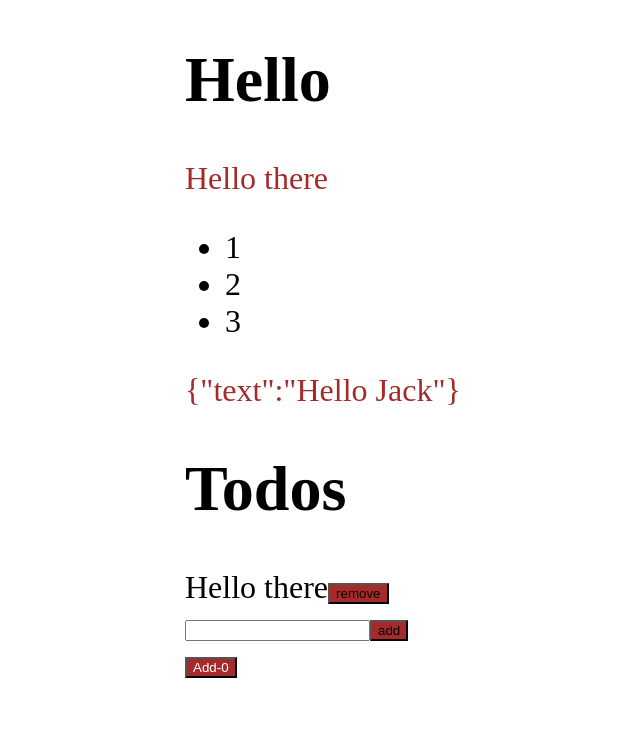
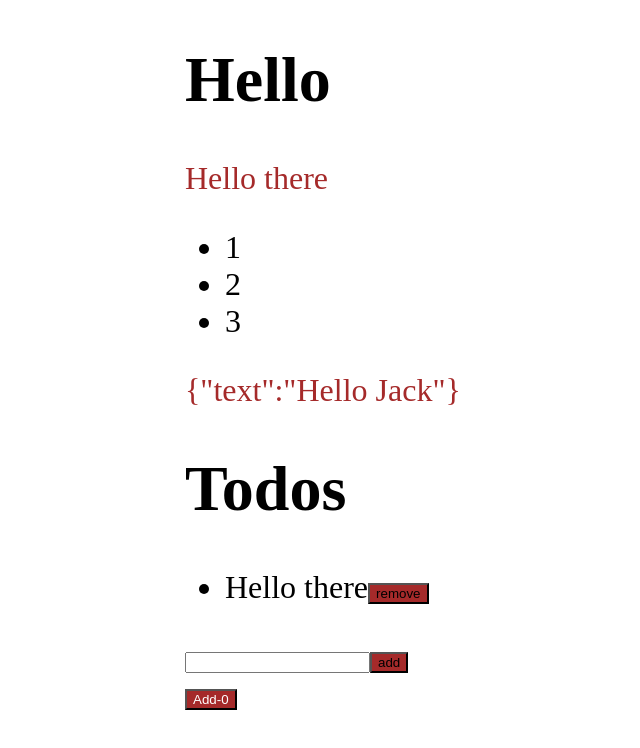
Before and after one commit to Vishal-Tx/typescript-practice, a React (Vite) app in the folder my-vue-app/: page / in a window 1280 px wide. Shown: the top 748 px of the page, without its empty margins (55-695 px from the left). Built offline with nearby package versions, Linux system fonts and the light colour scheme.

Commit message:
ul custom component

```diff
--- a/my-vue-app/src/App.tsx
+++ b/my-vue-app/src/App.tsx
@@ -45,7 +45,16 @@ interface Payload{
 
 
 
-
+function UL<T>({items, render}: React.DetailedHTMLProps<
+  React.HTMLAttributes<HTMLUListElement>,
+  HTMLUListElement
+>& {items:T[], render:(item:T)=>React.ReactNode}){
+return (
+  <ul>
+    {items.map((item,index)=><li key={index}>{render(item)}</li>)}
+  </ul>
+)
+}
 
 
 
@@ -86,12 +95,18 @@ const App = () => {
     <List items={["1","2","3"]} onClick={onListClick}/>
     <Box>{JSON.stringify(payload)}</Box>
     <Heading title = "Todos"/>
-    {todos.map(todo=>(
+    <UL items={todos} render={(todo)=>(
+      <>
+      {todo.text}
+      <Button onClick={()=>removeTodo(todo.id)} title={"remove"}/>
+      </>
+    )}/>
+    {/* {todos.map(todo=>(
       <div key = {todo.id}>
         {todo.text}
         <Button onClick={()=>removeTodo(todo.id)} title={"remove"}/>
       </div>
-    ))}
+    ))} */}
     <div>
     <input  type="text" ref={newTodoRef}/>
     <Button onClick={onaddTodo} title={"add"} />
```
